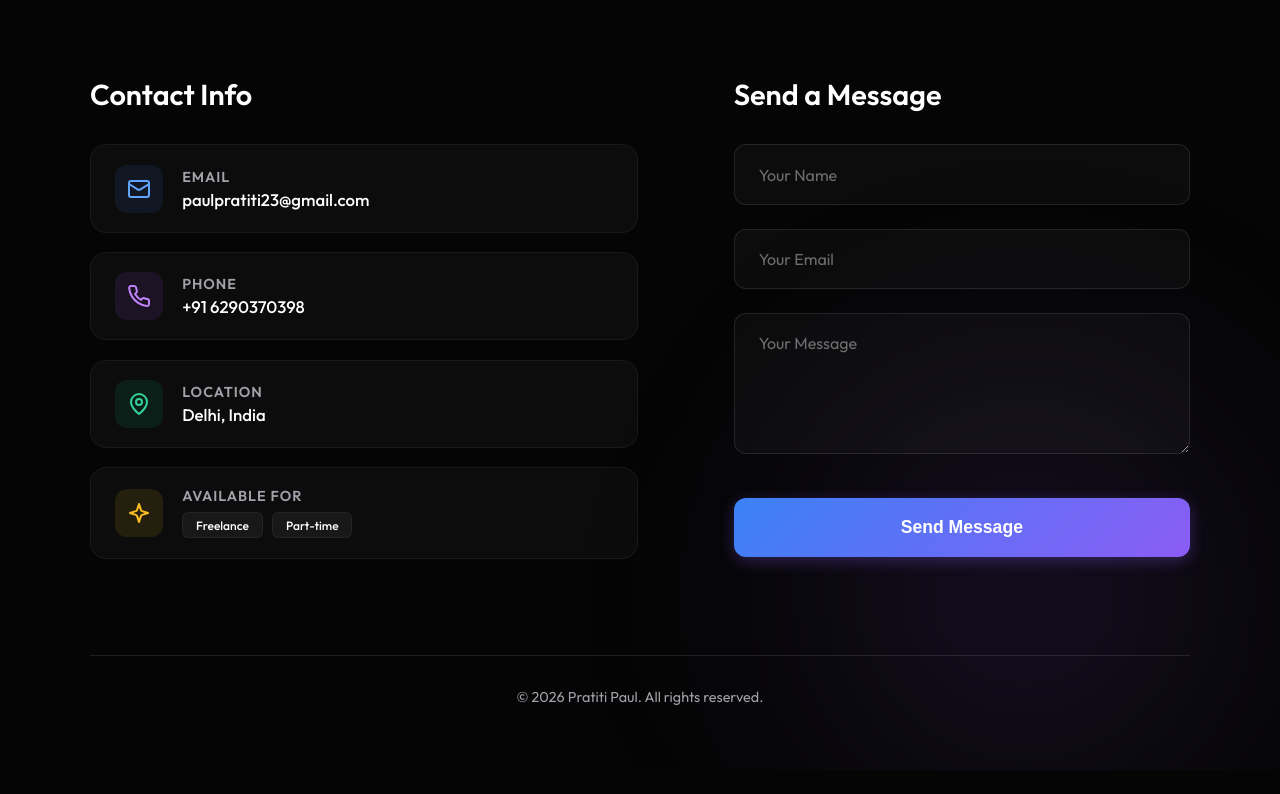
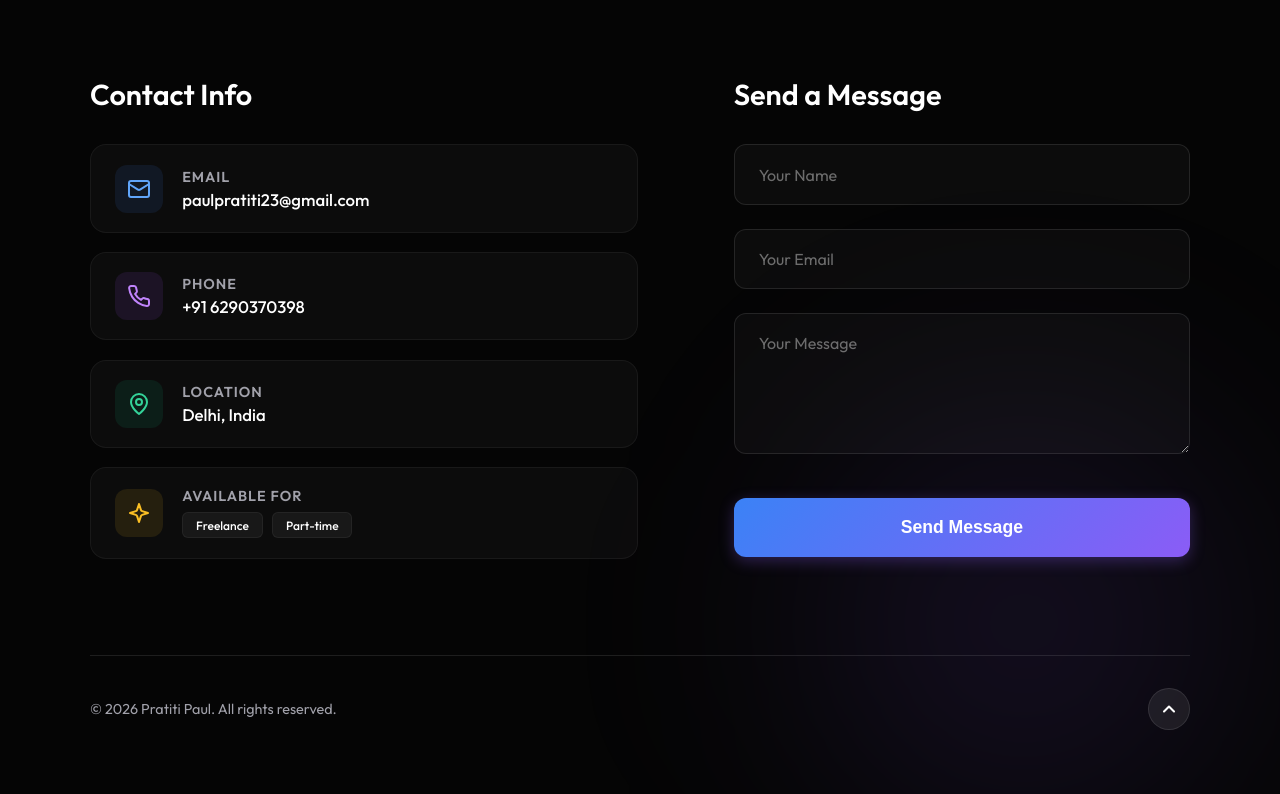
Before and after one commit to Pratiti-paul/Portfolio, a React (Vite) app: page / in a window 1280 px wide. Shown: the part 4097-4891 px from the top of the page. Before the commit the page ends 4867 px from the top, so only its background shows below. Built offline with nearby package versions, Linux system fonts and the light colour scheme.

Commit message:
added scroll back button

```diff
--- a/src/components/Contact/Contact.css
+++ b/src/components/Contact/Contact.css
@@ -38,6 +38,7 @@
 .contact-title .highlight {
     background: var(--accent-gradient);
     -webkit-background-clip: text;
+    background-clip: text;
     -webkit-text-fill-color: transparent;
 }
 
@@ -200,7 +201,9 @@
 }
 
 .footer {
-    text-align: center;
+    display: flex;
+    justify-content: space-between;
+    align-items: center;
     color: var(--secondary-text);
     font-size: 0.9rem;
     margin-top: 6rem;
@@ -209,6 +212,35 @@
     width: 100%;
 }
 
+.scroll-top-btn {
+    width: 42px;
+    height: 42px;
+    border-radius: 50%;
+    background: rgba(255, 255, 255, 0.08);
+    border: 1px solid var(--border-color);
+    color: var(--text-color);
+    display: flex;
+    align-items: center;
+    justify-content: center;
+    cursor: pointer;
+    transition: all 0.3s ease;
+    flex-shrink: 0;
+}
+
+.scroll-top-btn:hover {
+    background: rgba(255, 255, 255, 0.15);
+    transform: translateY(-3px);
+    border-color: rgba(255, 255, 255, 0.2);
+}
+
+.scroll-top-btn svg {
+    transition: transform 0.3s ease;
+}
+
+.scroll-top-btn:hover svg {
+    transform: translateY(-1px);
+}
+
 @media (max-width: 768px) {
     .contact-title {
         font-size: 3rem;
--- a/src/components/Contact/Contact.jsx
+++ b/src/components/Contact/Contact.jsx
@@ -43,6 +43,13 @@ const Contact = () => {
     } finally {
       setLoading(false);
     }
+  };
+
+  const scrollToTop = () => {
+    window.scrollTo({
+      top: 0,
+      behavior: "smooth"
+    });
   };
 
   return (
@@ -153,6 +160,9 @@ const Contact = () => {
 
         <footer className="footer">
           <p>© {new Date().getFullYear()} Pratiti Paul. All rights reserved.</p>
+          <button className="scroll-top-btn" onClick={scrollToTop} aria-label="Scroll to top">
+            <svg xmlns="http://www.w3.org/2000/svg" width="20" height="20" viewBox="0 0 24 24" fill="none" stroke="currentColor" strokeWidth="2.5" strokeLinecap="round" strokeLinejoin="round"><path d="m18 15-6-6-6 6"/></svg>
+          </button>
         </footer>
       </div>
 
```
